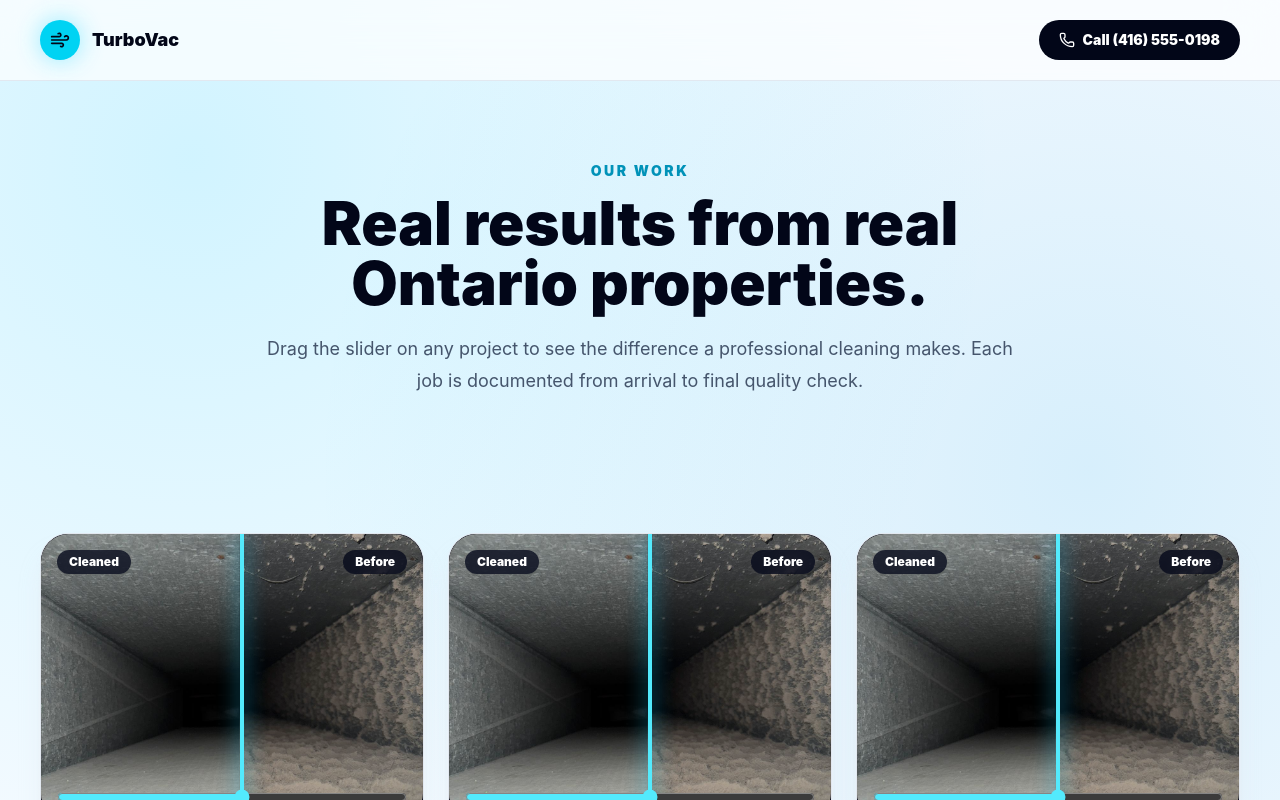
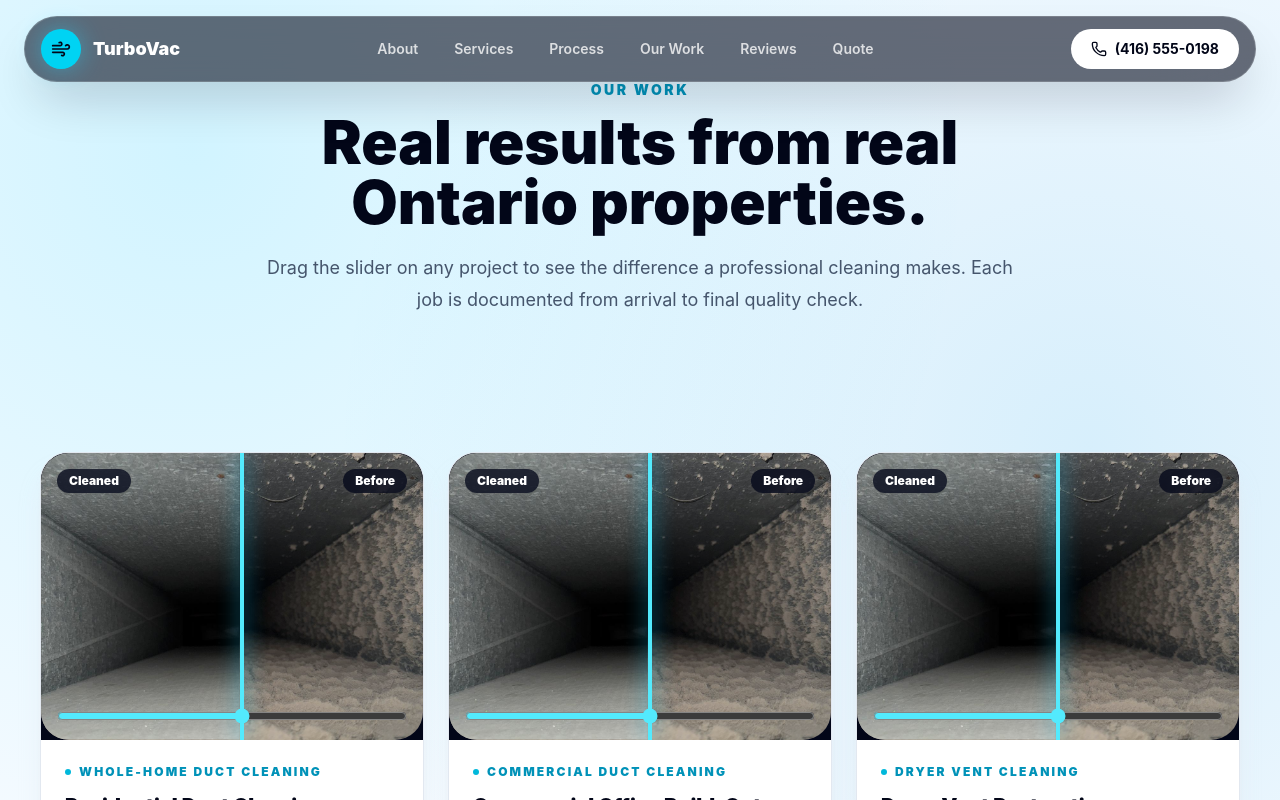
Before and after one commit to kartikgulati/turbovac, a Next.js app: page /our-work in a window 1280 px wide. Shown: the top 800 px of the page. Built offline with nearby package versions, Linux system fonts and the light colour scheme.

Commit message:
updated  header for the application for beter cohesiveness

```diff
--- a/components/sections/navbar.tsx
+++ b/components/sections/navbar.tsx
@@ -1,9 +1,18 @@
 "use client";
 
 import { AnimatePresence, motion, useScroll } from "framer-motion";
-import { Menu, Wind, X } from "lucide-react";
+import { Menu, Phone, Wind, X } from "lucide-react";
 import { useState } from "react";
 import { navItems } from "@/lib/site-data";
+
+const PHONE_NUMBER = "(416) 555-0198";
+const PHONE_HREF = "tel:+14165550198";
+
+const navHref = (id: string, external: boolean) => {
+  if (external) return id;
+  if (id === "top") return "/#top";
+  return `/#${id}`;
+};
 
 export function Navbar() {
   const [open, setOpen] = useState(false);
@@ -17,7 +26,7 @@ export function Navbar() {
       />
       <header className="fixed left-0 right-0 top-0 z-40 px-4 pt-4 sm:px-6">
         <nav className="mx-auto flex max-w-7xl items-center justify-between rounded-full border border-white/15 bg-slate-950/58 px-4 py-3 text-white shadow-2xl shadow-slate-950/20 backdrop-blur-2xl">
-          <a href="#top" className="flex items-center gap-3" aria-label="TurboVac home">
+          <a href="/" className="flex items-center gap-3" aria-label="TurboVac home">
             <span className="flex h-10 w-10 items-center justify-center rounded-full bg-cyan-400 text-slate-950 shadow-[0_0_24px_rgba(32,211,255,0.45)]">
               <Wind className="h-5 w-5" />
             </span>
@@ -27,7 +36,7 @@ export function Navbar() {
             {navItems.map(([label, id, external]) => (
               <a
                 key={id}
-                href={external ? id : `#${id}`}
+                href={navHref(id, external)}
                 {...(external ? { target: "_blank", rel: "noopener noreferrer" } : {})}
                 className="rounded-full px-4 py-2 text-sm font-semibold text-white/78 transition hover:bg-white/10 hover:text-white"
               >
@@ -36,10 +45,10 @@ export function Navbar() {
             ))}
           </div>
           <a
-            href="tel:+14165550198"
-            className="hidden rounded-full bg-white px-5 py-2.5 text-sm font-bold text-slate-950 transition hover:bg-cyan-200 md:inline-flex"
+            href={PHONE_HREF}
+            className="hidden items-center gap-2 rounded-full bg-white px-5 py-2.5 text-sm font-bold text-slate-950 transition hover:bg-cyan-200 md:inline-flex"
           >
-            Call Now
+            <Phone className="h-4 w-4" /> {PHONE_NUMBER}
           </a>
           <button
             type="button"
@@ -62,7 +71,7 @@ export function Navbar() {
               {navItems.map(([label, id, external]) => (
                 <a
                   key={id}
-                  href={external ? id : `#${id}`}
+                  href={navHref(id, external)}
                   {...(external ? { target: "_blank", rel: "noopener noreferrer" } : {})}
                   className="rounded-2xl px-4 py-3 font-semibold hover:bg-white/10"
                   onClick={() => setOpen(false)}
--- a/components/sections/our-work/our-work-header.tsx
+++ b/components/sections/our-work/our-work-header.tsx
@@ -1,24 +1 @@
-"use client";
-
-import { Phone, Wind } from "lucide-react";
-
-export function OurWorkHeader() {
-  return (
-    <header className="border-b border-slate-200 bg-white/70 px-5 py-5 backdrop-blur-xl sm:px-8 lg:px-10">
-      <div className="mx-auto flex max-w-7xl items-center justify-between">
-        <a href="/" className="flex items-center gap-3" aria-label="TurboVac home">
-          <span className="flex h-10 w-10 items-center justify-center rounded-full bg-cyan-400 text-slate-950 shadow-[0_0_24px_rgba(32,211,255,0.45)]">
-            <Wind className="h-5 w-5" />
-          </span>
-          <span className="text-lg font-black">TurboVac</span>
-        </a>
-        <a
-          href="tel:+14165550198"
-          className="inline-flex items-center gap-2 rounded-full bg-slate-950 px-5 py-2.5 text-sm font-black text-white transition hover:bg-cyan-500 hover:text-slate-950"
-        >
-          <Phone className="h-4 w-4" /> Call (416) 555-0198
-        </a>
-      </div>
-    </header>
-  );
-}
+export { Navbar as OurWorkHeader } from "@/components/sections/navbar";
```
